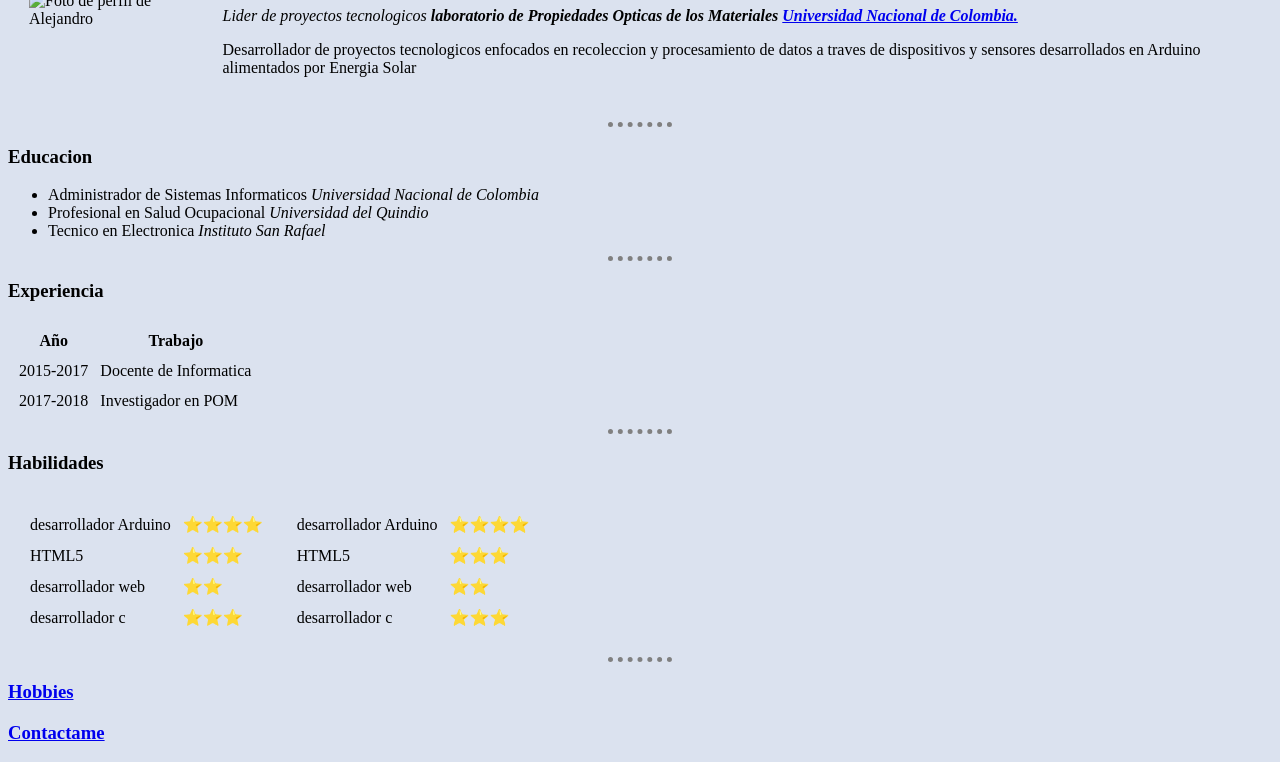
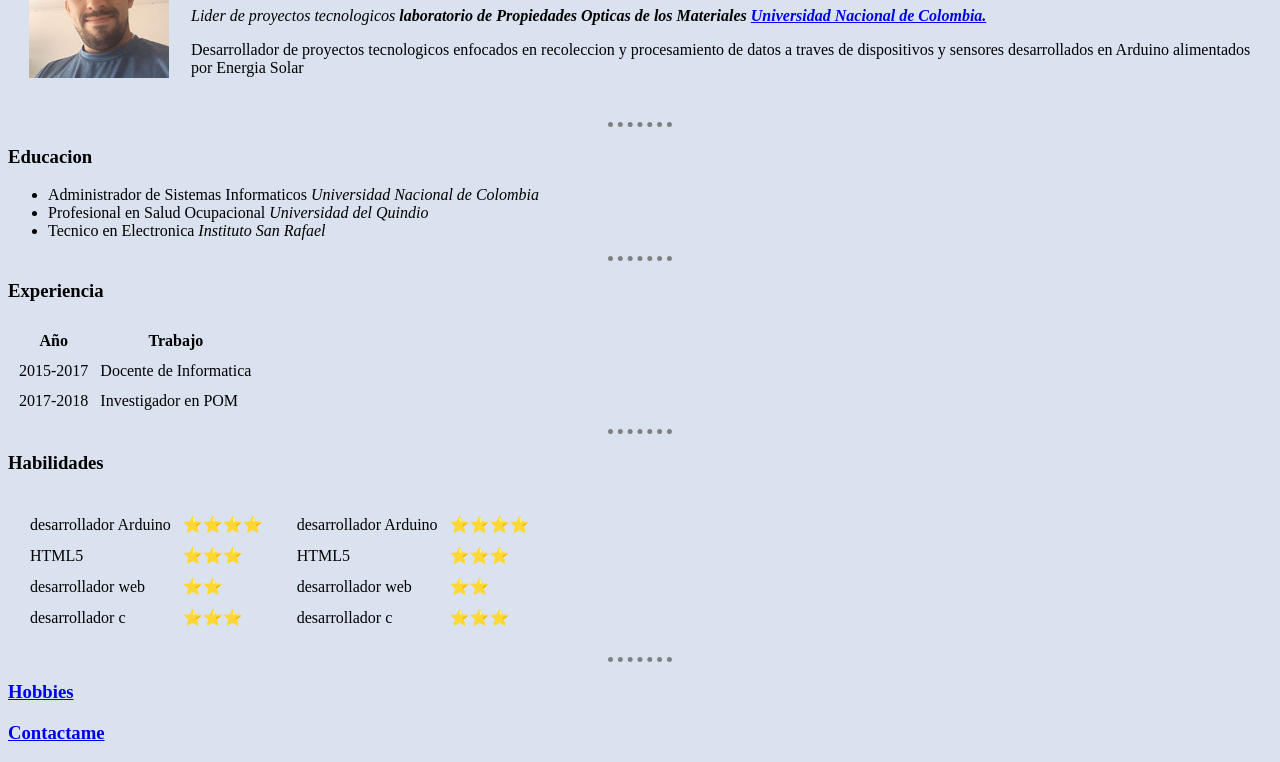
Before and after one commit to alboteroga/cv, a plain HTML site: page index.html in a window 1280 px wide. Shown: the part 102-864 px from the top of the page. Drawn offline with Linux system fonts and the light colour scheme.

Commit message:
Update index redirect picture location

```diff
--- a/index.html
+++ b/index.html
@@ -24,7 +24,7 @@
 <body>
   <table cellspacing="20">
     <tr>
-      <td><img src="Imagenes/Alejandro.jpg" alt="Foto de perfil de Alejandro"></td>
+      <td><img src="cv/Alejandro.jpg" alt="Foto de perfil de Alejandro"></td>
       <td>
         <h1>Alejandro Botero Galindo</h1>
         <p><em>Lider de proyectos tecnologicos<strong> laboratorio de Propiedades Opticas de los Materiales <a href="https://unal.edu.co/">Universidad Nacional de Colombia.</a></strong></em></p>
```
